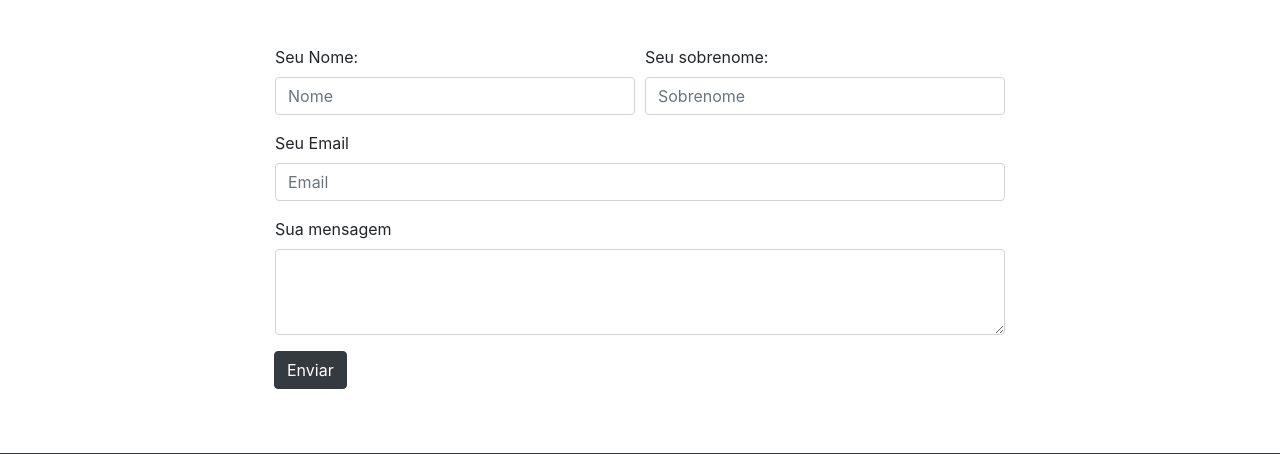
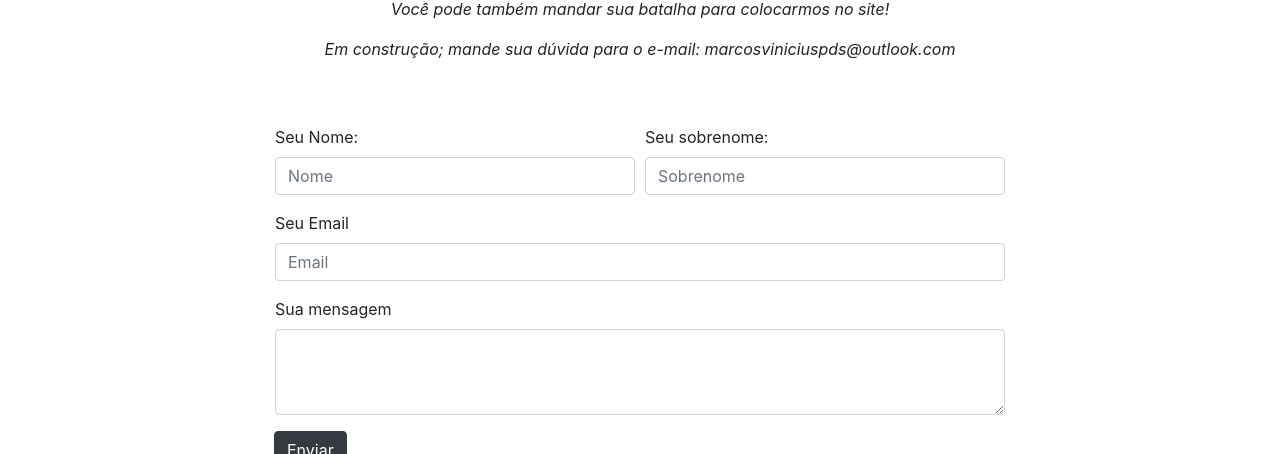
Before and after one commit to marcosvpd/Flows_In_Sampa, a website: page contato.html in a window 1280 px wide. Shown: the part 646-1100 px from the top of the page. Drawn offline with Linux system fonts and the light colour scheme; a web font is replaced by a local one.

Commit message:
Finalizando Site

```diff
--- a/contato.html
+++ b/contato.html
@@ -100,6 +100,8 @@
     <div class="row">
       <div class="col-12 text-center my-5">
         <h1 class="display-4">Fale conosco!</h1>
+        	<p><i>Você pode também mandar sua batalha para colocarmos no site!</i></p>
+        	<p><i>Em construção; mande sua dúvida para o e-mail: marcosviniciuspds@outlook.com</i></p>
       </div>
     </div>
   <div class="row justify-content-center mb-5">
```
